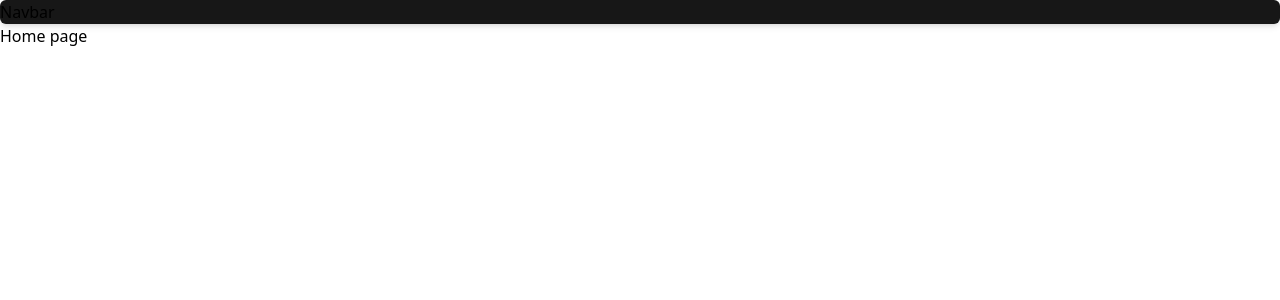
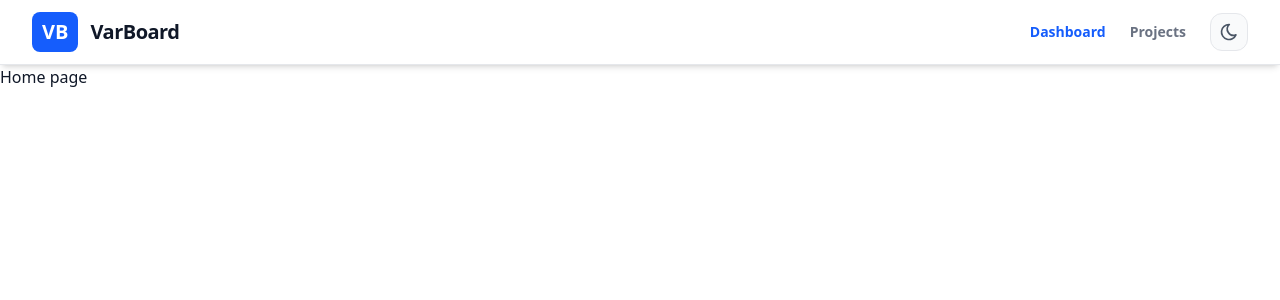
Before and after one commit to RaviGahire/task-board-frontend, a React (Create React App) app: page / in a window 1280 px wide. Shown: the top 300 px of the page. Built offline with nearby package versions, Linux system fonts and the light colour scheme.

Commit message:
feat: enhance Navbar with dark mode toggle and responsive design

```diff
--- a/src/components/layout/Navbar.jsx
+++ b/src/components/layout/Navbar.jsx
@@ -1,7 +1,121 @@
-import React from 'react'
+import { useState, useEffect } from 'react';
+import { Link, useLocation } from 'react-router-dom';
+import {
+  IconMoon,
+  IconSun,
+  IconMenu2,
+  IconX
+} from '@tabler/icons-react';
 
 export const Navbar = () => {
+  const [isOpen, setIsOpen] = useState(false);
+  const [isDark, setIsDark] = useState(
+    localStorage.getItem('theme') === 'dark' ||
+    (!('theme' in localStorage) && window.matchMedia('(prefers-color-scheme: dark)').matches)
+  );
+
+  const location = useLocation();
+
+  useEffect(() => {
+    if (isDark) {
+      document.documentElement.classList.add('dark');
+      localStorage.setItem('theme', 'dark');
+    } else {
+      document.documentElement.classList.remove('dark');
+      localStorage.setItem('theme', 'light');
+    }
+  }, [isDark]);
+
+  const navLinks = [
+    { name: 'Dashboard', path: '/' },
+    { name: 'Projects', path: '/projects' },
+  ];
+
+  const isActive = (path) => location.pathname === path;
+
   return (
-    <div>Navbar</div>
-  )
-}
+    <nav className="bg-white dark:bg-gray-950 border-b border-gray-200 dark:border-gray-800 sticky top-0 z-50 transition-colors duration-300">
+      <div className="max-w-7xl mx-auto px-4 sm:px-6 lg:px-8">
+        <div className="flex justify-between h-16">
+          {/* Logo Section */}
+          <div className="flex items-center">
+            <Link to="/" className="flex-shrink-0 flex items-center group">
+              <div className="bg-blue-600 text-white p-1.5 rounded-lg transition-transform group-hover:scale-105">
+                <span className="text-xl font-bold px-1">VB</span>
+              </div>
+              <span className="ml-3 text-xl font-bold text-gray-900 dark:text-white tracking-tight hidden sm:block">
+                VarBoard
+              </span>
+            </Link>
+          </div>
+
+          {/* Desktop Navigation */}
+          <div className="hidden md:flex items-center space-x-6">
+            {navLinks.map((link) => (
+              <Link
+                key={link.name}
+                to={link.path}
+                className={`text-sm font-semibold transition-all hover:translate-y-[-1px] ${
+                  isActive(link.path)
+                    ? 'text-blue-600 dark:text-blue-400'
+                    : 'text-gray-500 dark:text-gray-400 hover:text-gray-900 dark:hover:text-white'
+                }`}
+              >
+                {link.name}
+              </Link>
+            ))}
+
+            {/* Dark Mode Toggle */}
+            <button
+              onClick={() => setIsDark(!isDark)}
+              className="p-2 cursor-pointer rounded-xl bg-gray-50 dark:bg-gray-900 text-gray-600 dark:text-gray-300 hover:bg-gray-100 dark:hover:bg-gray-800 border border-gray-200 dark:border-gray-700 transition-all active:scale-95"
+              aria-label="Toggle Dark Mode"
+            >
+              {isDark ? <IconSun size={20} stroke={2} /> : <IconMoon size={20} stroke={2} />}
+            </button>
+          </div>
+
+          {/* Mobile menu toggle */}
+          <div className="md:hidden flex items-center">
+            <button
+              onClick={() => setIsOpen(!isOpen)}
+              className="p-2 rounded-lg cursor-pointer text-gray-500 dark:text-gray-400 hover:bg-gray-100 dark:hover:bg-gray-800 transition-colors"
+            >
+              {isOpen ? <IconX size={24} /> : <IconMenu2 size={24} />}
+            </button>
+          </div>
+        </div>
+      </div>
+
+      {/* Mobile Menu */}
+      <div className={`${isOpen ? 'translate-y-0 opacity-100' : '-translate-y-4 opacity-0 pointer-events-none'} absolute w-full md:hidden bg-white dark:bg-gray-950 border-b border-gray-200 dark:border-gray-800 transition-all duration-200 ease-in-out`}>
+        <div className="px-4 pt-2 pb-6 space-y-3">
+          <div className="flex items-center justify-between py-2 border-b border-gray-100 dark:border-gray-800 mb-2">
+            <span className="text-xs font-semibold uppercase tracking-wider text-gray-400">Appearance</span>
+            <button
+              onClick={() => setIsDark(!isDark)}
+              className="flex items-center gap-2 cursor-pointer px-3 py-1.5 rounded-lg bg-gray-50 dark:bg-gray-900 text-sm font-medium text-gray-600 dark:text-gray-300"
+            >
+              {isDark ? <><IconSun size={18} /> Light</> : <><IconMoon size={18} /> Dark</>}
+            </button>
+          </div>
+
+          {navLinks.map((link) => (
+            <Link
+              key={link.name}
+              to={link.path}
+              onClick={() => setIsOpen(false)}
+              className={`block px-4 py-3 rounded-xl text-base font-bold transition-colors ${
+                isActive(link.path)
+                  ? 'bg-blue-50 dark:bg-blue-900/20 text-blue-600 dark:text-blue-400'
+                  : 'text-gray-600 dark:text-gray-300 hover:bg-gray-50 dark:hover:bg-gray-900'
+              }`}
+            >
+              {link.name}
+            </Link>
+          ))}
+        </div>
+      </div>
+    </nav>
+  );
+};
--- a/src/index.css
+++ b/src/index.css
@@ -1 +1,13 @@
 @import "tailwindcss";
+
+
+@custom-variant dark (&:where(.dark, .dark *));
+
+@layer base {
+  html {
+    @apply transition-colors duration-300;
+  }
+  body {
+    @apply bg-white text-gray-900 dark:bg-gray-950 dark:text-gray-100;
+  }
+}
```
